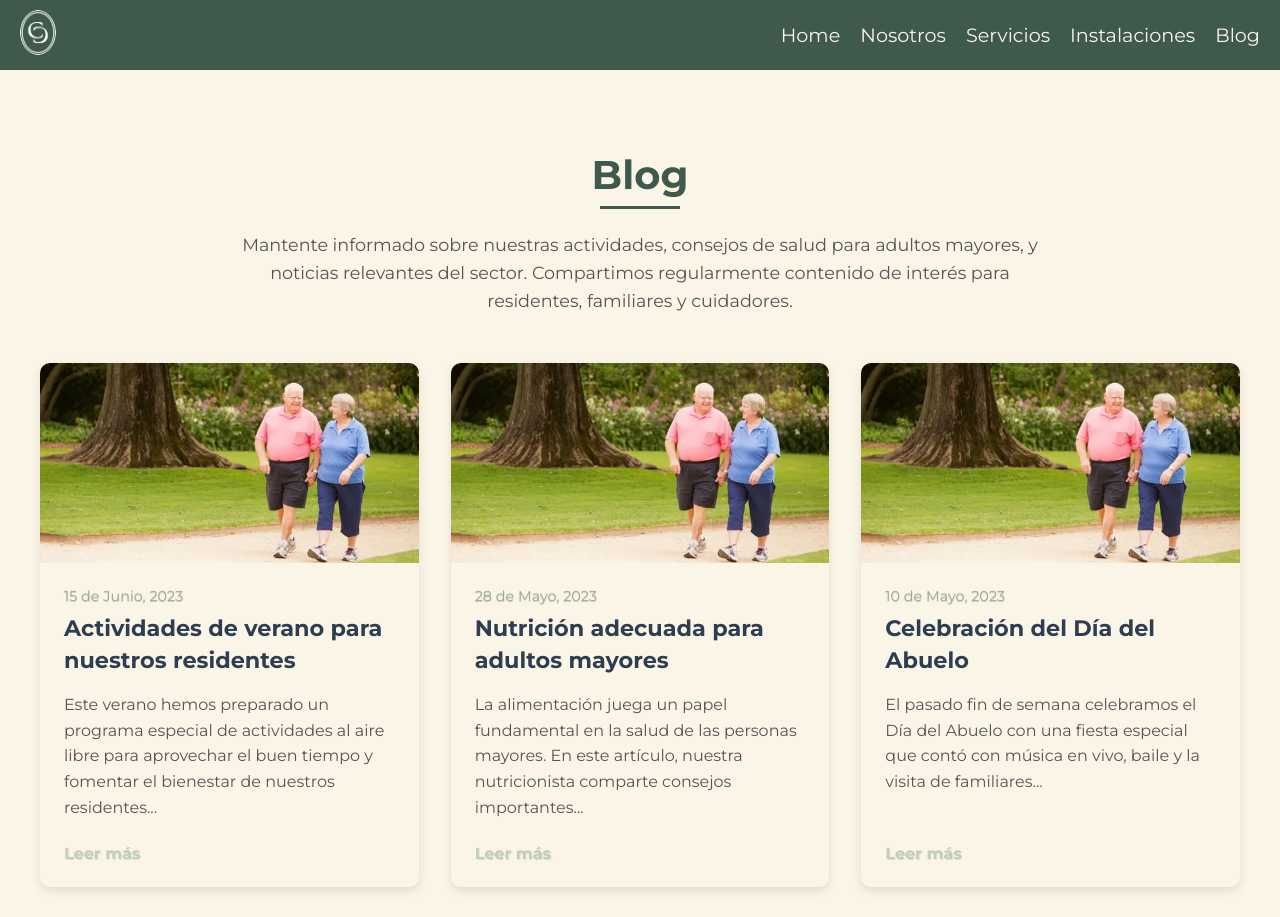
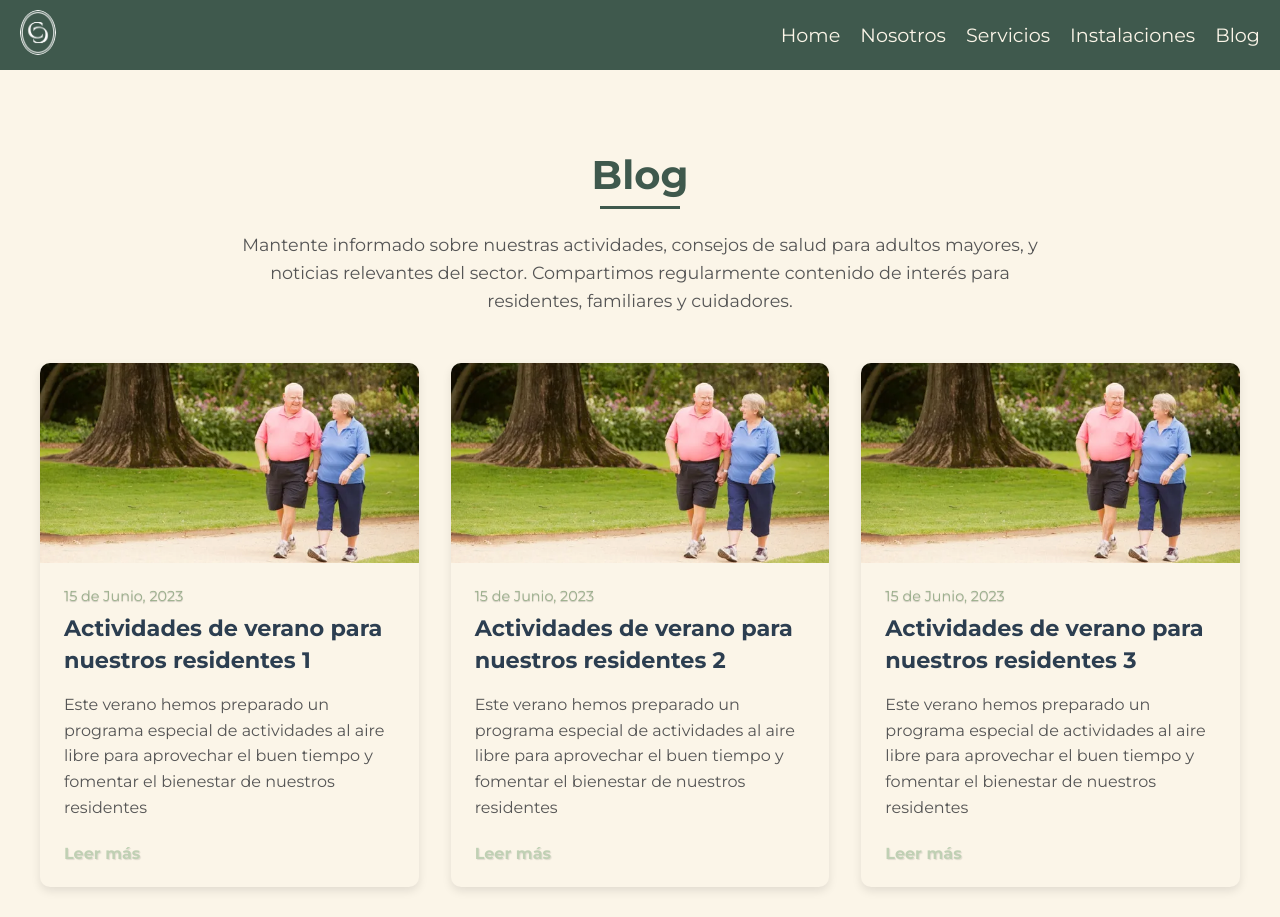
Before and after one commit to fabrivalseg/geriatrico, a Next.js app: page /blog in a window 1280 px wide. Shown: the top 917 px of the page. Built offline with nearby package versions, Linux system fonts and the light colour scheme.

Commit message:
botones funcionando

```diff
--- a/src/app/blog/_componentes/Blog.jsx
+++ b/src/app/blog/_componentes/Blog.jsx
@@ -1,7 +1,8 @@
 "use client"
 import styles from './blog.module.css';
 import Image from 'next/image';
-import {  motion } from 'framer-motion';
+import {  motion, AnimatePresence } from 'framer-motion';
+import { useState } from 'react';
 
 const variant = {
     initial: {
@@ -12,7 +13,23 @@ const variant = {
     }
 }
 
+const blogPosts = [{image: "/imagenes/blog/actividades-verano.webp?height=200&width=400", alt: "Actividades de verano", date: "15 de Junio, 2023", title: "Actividades de verano para nuestros residentes 1", excerpt: "Este verano hemos preparado un programa especial de actividades al aire libre para aprovechar el buen tiempo y fomentar el bienestar de nuestros residentes", content: "Contenido completo del artículo 3, con todos los datos ampliados..."},
+  {image: "/imagenes/blog/actividades-verano.webp?height=200&width=400", alt: "Actividades de verano", date: "15 de Junio, 2023", title: "Actividades de verano para nuestros residentes 2", excerpt: "Este verano hemos preparado un programa especial de actividades al aire libre para aprovechar el buen tiempo y fomentar el bienestar de nuestros residentes", content: "Contenido completo del artículo 3, con todos los datos ampliados..."},
+  {image: "/imagenes/blog/actividades-verano.webp?height=200&width=400", alt: "Actividades de verano", date: "15 de Junio, 2023", title: "Actividades de verano para nuestros residentes 3", excerpt: "Este verano hemos preparado un programa especial de actividades al aire libre para aprovechar el buen tiempo y fomentar el bienestar de nuestros residentes", content: "Contenido completo del artículo 3, con todos los datos ampliados..."}
+];
+const moreBlogPosts = [{image: "/imagenes/blog/actividades-verano.webp?height=200&width=400", alt: "Actividades de verano", date: "15 de Junio, 2023", title: "Actividades de verano para nuestros residentes 4", excerpt: "Este verano hemos preparado un programa especial de actividades al aire libre para aprovechar el buen tiempo y fomentar el bienestar de nuestros residentes", content: "Contenido completo del artículo 3, con todos los datos ampliados..."}];
+
 export default function Blog() {
+    const [mas, setMas] = useState(false);
+    const [expandedIndexes, setExpandedIndexes] = useState({});
+
+    const toggleExpand = (index) => {
+      setExpandedIndexes((prev) => ({
+        ...prev,
+        [index]: !prev[index],
+      }));
+    };
+
     return(
         <section className={styles.blogSection} id="blog">
         <motion.h2 initial={{x: -200, opacity: 0}} transition={{duration: 0.7, type: "spring"}} animate={{x: 0, opacity: 1}} whileInView={{x: 0, opacity: 1}} className={styles.sectionTitle}>Blog</motion.h2>
@@ -25,72 +42,84 @@ export default function Blog() {
         </div>
 
         <div className={styles.blogContainer}>
-          <motion.div variants={variant} initial="initial" animate="animate" transition={{duration: 0.7, type: "spring"}} className={styles.blogPost}>
+          {
+            blogPosts && blogPosts.map((post, index) => (
+              <motion.div key={post.title} variants={variant} initial="initial" animate="animate" transition={{duration: 0.7, type: "spring"}} className={styles.blogPost}>
                 <div className={styles.blogImageContainer}>
                 <Image
-                src="/imagenes/blog/actividades-verano.webp?height=200&width=400"
-                alt="Actividades de verano"
+                  src={post.image}
+                  alt={post.alt}
                   width={400}
                   height={200}
                   className={styles.blogImage}
                 />
                 </div>
                 <div className={styles.blogContent}>
-              <span className={styles.blogDate}>15 de Junio, 2023</span>
-              <h3 className={styles.blogTitle}>Actividades de verano para nuestros residentes</h3>
+                  <span className={styles.blogDate}>{post.date}</span>
+                  <h3 className={styles.blogTitle}>{post.title}</h3>
                   <p className={styles.blogExcerpt}>
-                Este verano hemos preparado un programa especial de actividades al aire libre para aprovechar el buen
-                tiempo y fomentar el bienestar de nuestros residentes...
+                    {post.excerpt}
                   </p>
-              <button className={styles.blogButton}>Leer más</button>
+                    <AnimatePresence>
+                      {expandedIndexes[index] && (
+                        <motion.p
+                          initial={{ opacity: 0, height: 0 }}
+                          animate={{ opacity: 1, height: "auto" }}
+                          exit={{ opacity: 0, height: 0 }}
+                          transition={{ duration: 0.5 }}
+                          className={styles.blogFullContent}
+                        >
+                          {post.content}
+                        </motion.p>
+                      )}
+                    </AnimatePresence>
+                  <button onClick={() => toggleExpand(index)} className={styles.blogButton}>{expandedIndexes[index] ? "Ver menos" : "Leer más"}</button>
                 </div>
               </motion.div>
-
-          <motion.div variants={variant} initial="initial" animate="animate" transition={{duration: 0.7, type: "spring", delay: 0.2}} className={styles.blogPost}>
+            ))
+          }
+          <AnimatePresence>
+          {
+            mas && moreBlogPosts.map((post, index) => (
+              <motion.div key={post.title} variants={variant} initial="initial" animate="animate" transition={{duration: 0.7, type: "spring"}} exit={{opacity: 0}} className={styles.blogPost}>
                 <div className={styles.blogImageContainer}>
                   <Image
-                src="/imagenes/blog/actividades-verano.webp?height=200&width=400"
-                alt="Nutrición para adultos mayores"
+                    src={post.image}
+                    alt={post.alt}
                     width={400}
                     height={200}
                     className={styles.blogImage}
                   />
                 </div>
                 <div className={styles.blogContent}>
-              <span className={styles.blogDate}>28 de Mayo, 2023</span>
-              <h3 className={styles.blogTitle}>Nutrición adecuada para adultos mayores</h3>
+                  <span className={styles.blogDate}>{post.date}</span>
+                  <h3 className={styles.blogTitle}>{post.title}</h3>
                   <p className={styles.blogExcerpt}>
-                La alimentación juega un papel fundamental en la salud de las personas mayores. En este artículo,
-                nuestra nutricionista comparte consejos importantes...
+                    {post.excerpt}
                   </p>
-              <button className={styles.blogButton}>Leer más</button>
+                    <AnimatePresence>
+                      {expandedIndexes[index] && (
+                        <motion.p
+                          initial={{ opacity: 0, height: 0 }}
+                          animate={{ opacity: 1, height: "auto" }}
+                          exit={{ opacity: 0, height: 0 }}
+                          transition={{ duration: 0.5 }}
+                          className={styles.blogFullContent}
+                        >
+                          {post.content}
+                        </motion.p>
+                      )}
+                    </AnimatePresence>
+                  <button onClick={() => toggleExpand(index)} className={styles.blogButton}>{expandedIndexes[index] ? "Ver menos" : "Leer más"}</button>
                 </div>
               </motion.div>
-
-          <motion.div variants={variant} initial="initial" animate="animate" transition={{duration: 0.7, type: "spring", delay: 0.4}} className={styles.blogPost}>
-            <div className={styles.blogImageContainer}>
-              <Image
-                src="/imagenes/blog/actividades-verano.webp?height=200&width=400"
-                alt="Celebración del Día del Abuelo"
-                width={400}
-                height={200}
-                className={styles.blogImage}
-              />
-            </div>
-            <div className={styles.blogContent}>
-              <span className={styles.blogDate}>10 de Mayo, 2023</span>
-              <h3 className={styles.blogTitle}>Celebración del Día del Abuelo</h3>
-              <p className={styles.blogExcerpt}>
-                El pasado fin de semana celebramos el Día del Abuelo con una fiesta especial que contó con música en
-                vivo, baile y la visita de familiares...
-              </p>
-              <button className={styles.blogButton}>Leer más</button>
-            </div>
-          </motion.div>
+            ))
+          }
+          </AnimatePresence>
         </div>
 
         <div className={styles.blogMoreContainer}>
-          <button className={styles.blogMoreButton}>Ver más artículos</button>
+          <button onClick={() => setMas(!mas)} className={styles.blogMoreButton}>{mas ? "Ver menos artículos" : "Ver más artículos"}</button>
         </div>
       </section>
     )
--- a/src/app/page.jsx
+++ b/src/app/page.jsx
@@ -3,6 +3,7 @@ import Contacto from "./contacto/_componentes/Formulario";
 import styles from "./page.module.css";
 import Image from "next/image";
 import { motion } from "framer-motion";
+import { redirect } from "next/navigation";
 
 
 
@@ -25,7 +26,7 @@ export default function Home() {
         <div className={styles.heroContainer}>
           <div className={styles.heroContent}>
             <motion.h1 initial={{x: -100, opacity: 0}} transition={{duration: 0.7}} whileInView={{x: 0, opacity: 1}} className={styles.heroSlogan}>Cuidado y atención para sus seres queridos</motion.h1>
-            <motion.button initial={{x: -100, opacity: 0}} transition={{duration: 0.7}} whileInView={{x: 0, opacity: 1}} className={styles.heroButton}>Ver más</motion.button>
+            <motion.button onClick={() => redirect('/blog')} initial={{x: -100, opacity: 0}} transition={{duration: 0.7}} whileInView={{x: 0, opacity: 1}} className={styles.heroButton}>Ver más</motion.button>
           </div>
           <motion.div initial={{x: -100, opacity: 0}} transition={{duration: 0.7}} whileInView={{x: 0, opacity: 1}} className={styles.heroImageContainer}>
             <Image
```
Lines whose indentation alone changed are shown as unchanged.
